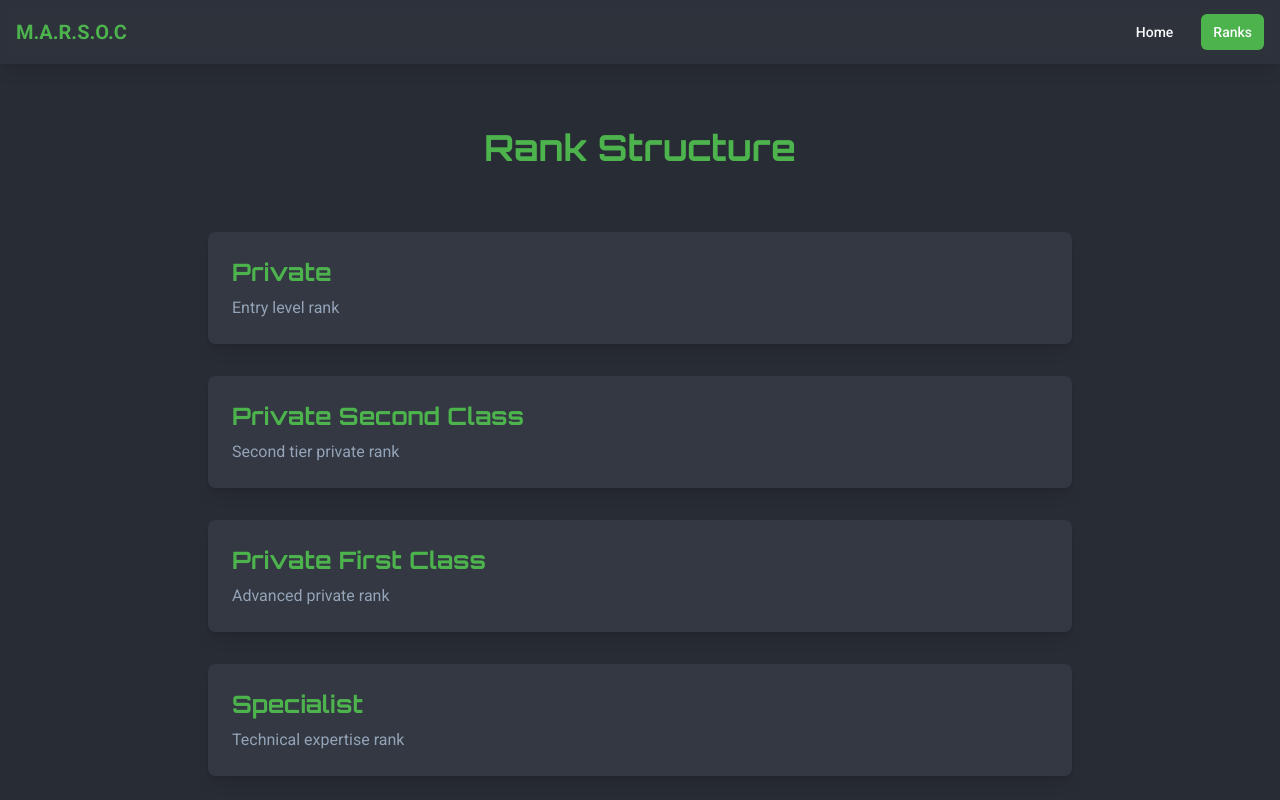
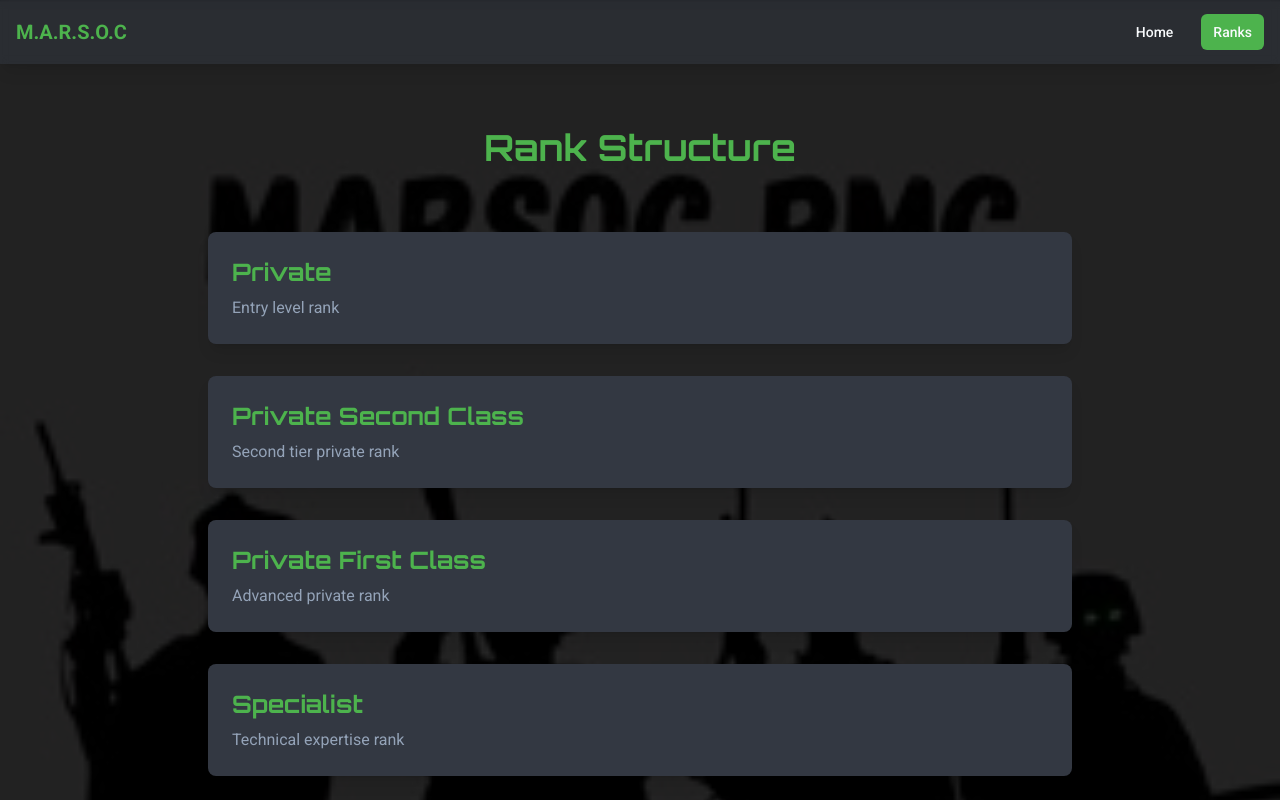
Before and after one commit to roooo2/marsoc-recruitment-hub, a React (Vite) app: page /ranks in a window 1280 px wide. Shown: the top 800 px of the page. Built offline with nearby package versions, Linux system fonts and the light colour scheme.

Commit message:
Add background image to layout
Incorporate a background image into the application layout for improved aesthetics. Ensure the image is positioned and styled to enhance the overall visual appeal without compromising content readability.
[skip gpt_engineer]

```diff
--- a/src/pages/Ranks.tsx
+++ b/src/pages/Ranks.tsx
@@ -31,8 +31,17 @@ const Ranks = () => {
   }, []);
 
   return (
-    <div className="min-h-screen pt-16">
-      <div className="max-w-4xl mx-auto px-4 py-16">
+    <div
+      className="min-h-screen pt-16 relative"
+      style={{
+        backgroundImage: "url('/lovable-uploads/1ebf8221-fe21-4bbb-a307-c8d636e52db4.png')",
+        backgroundSize: 'cover',
+        backgroundPosition: 'center',
+        backgroundAttachment: 'fixed'
+      }}
+    >
+      <div className="absolute inset-0 bg-black/70" /> {/* Dark overlay */}
+      <div className="relative max-w-4xl mx-auto px-4 py-16">
         <h1 className="text-4xl font-bold text-center mb-16 text-primary slide-in">
           Rank Structure
         </h1>
@@ -40,7 +49,7 @@ const Ranks = () => {
           {ranks.map((rank, index) => (
             <div
               key={rank.title}
-              className="rank-card scroll-reveal"
+              className="rank-card scroll-reveal backdrop-blur-sm bg-card/80"
               style={{ transitionDelay: `${index * 100}ms` }}
             >
               <h2 className="text-2xl font-bold text-primary mb-2">{rank.title}</h2>
```
Also changed, not shown: public/lovable-uploads/1ebf8221-fe21-4bbb-a307-c8d636e52db4.png (added).
